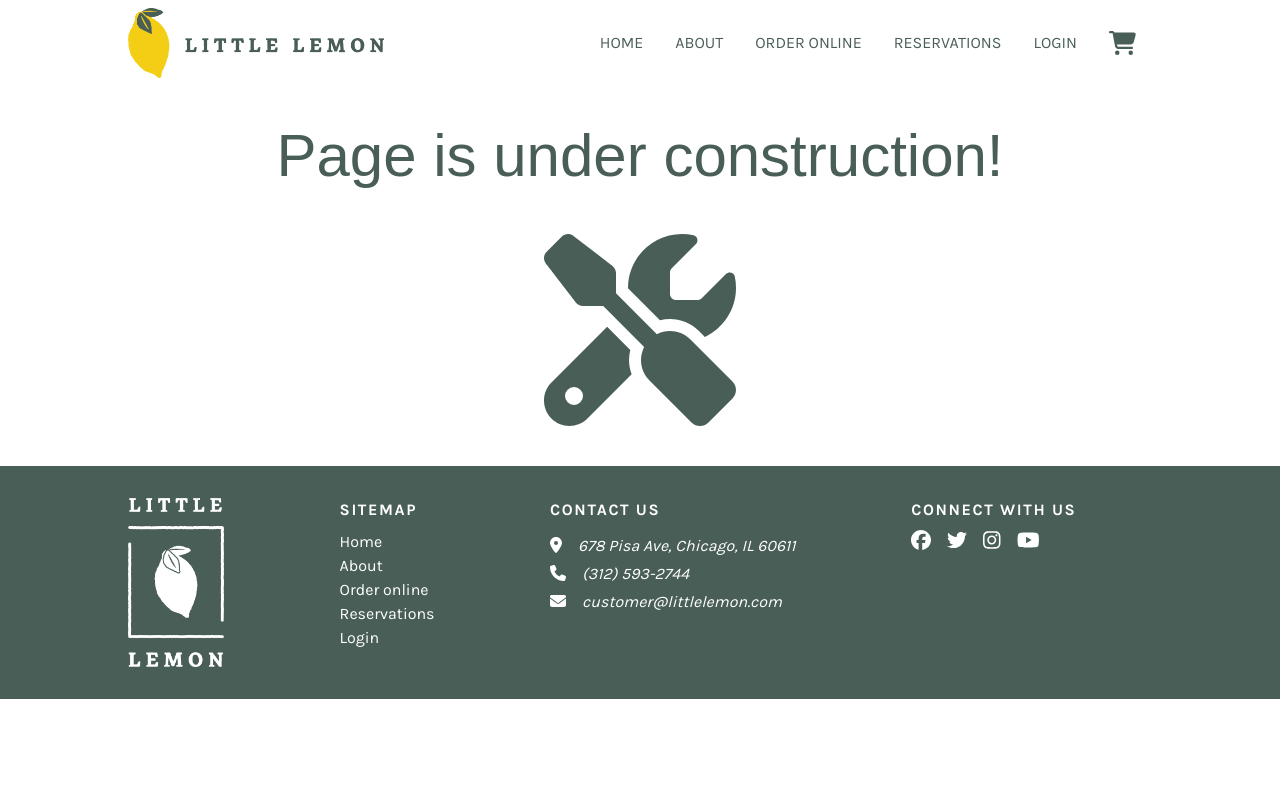
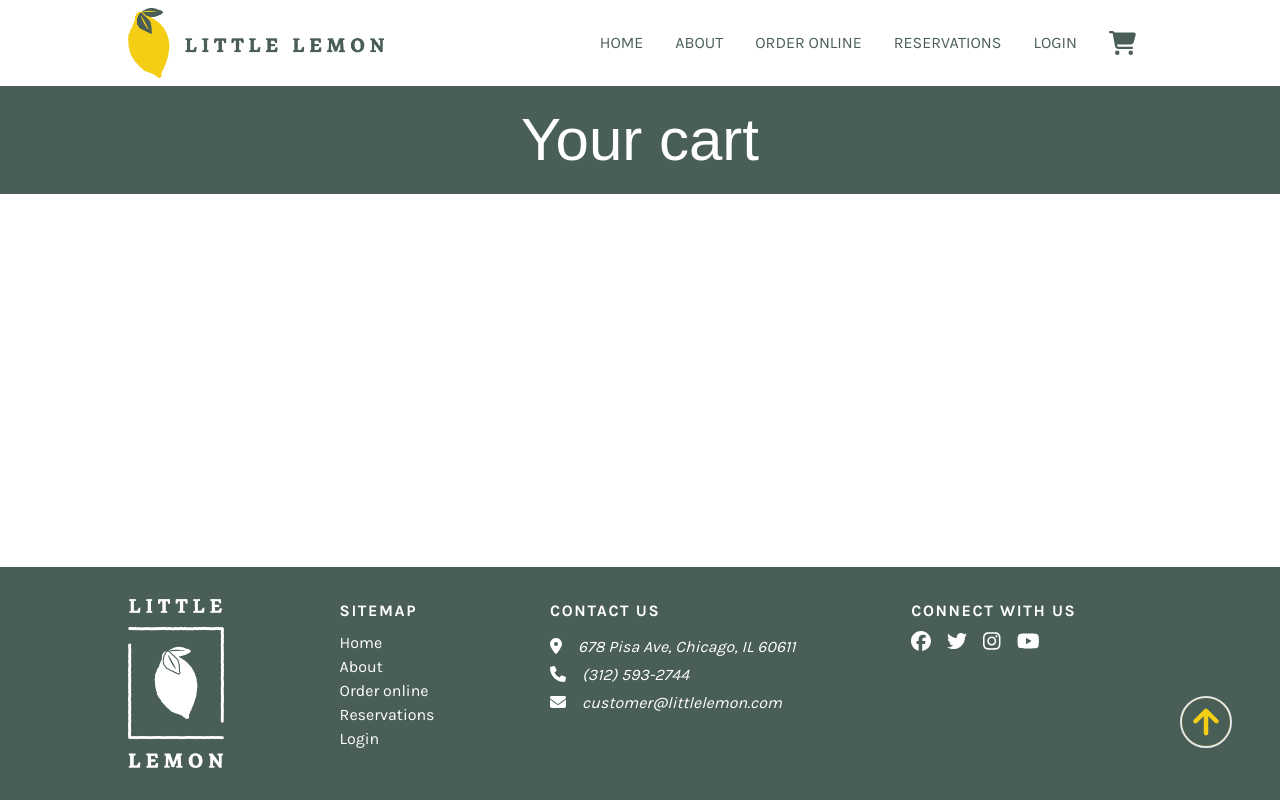
Before and after one commit to David-Werth/little-lemon, a Next.js app: page /order/cart in a window 1280 px wide. Built offline with nearby package versions, Linux system fonts and the light colour scheme; a web font is replaced by a local one.

Commit message:
scroll to top button init

```diff
--- a/app/layout.jsx
+++ b/app/layout.jsx
@@ -1,5 +1,6 @@
-import Header from '@/components/Header';
-import Footer from '@/components/Footer';
+import Header from '@/components/shared/Header';
+import Footer from '@/components/shared/Footer';
+import ScrollToTop from '@/components/shared/ScrollToTop';
 
 import './globals.css';
 
@@ -19,11 +20,14 @@ export const metadata = {
 
 export default function RootLayout({ children }) {
 	return (
-		<html lang="en">
-			<body className={`${karla.variable} ${markazi.variable}`}>
+		<html lang="en" className="h-full">
+			<body
+				className={`${karla.variable} ${markazi.variable} flex flex-col justify-between h-full`}
+			>
 				<Header />
 				<main className="app top-[86.14px] relative z-0 mb-[86.14px]">
 					{children}
+					<ScrollToTop />
 				</main>
 				<Footer />
 			</body>
--- a/app/order/cart/page.jsx
+++ b/app/order/cart/page.jsx
@@ -2,8 +2,11 @@ import UnderConstruction from '@/components/UnderConstruction';
 
 const page = () => {
 	return (
-		<section className="flex justify-center">
-			<UnderConstruction />
+		<section className="flex flex-col items-center w-full">
+			<h1 className="w-full px-4 py-6 text-6xl font-normal text-center text-white font-markazi bg-green">
+				Your cart
+			</h1>
+			<div className="w-11/12 max-w-5xl"></div>
 		</section>
 	);
 };
--- a/components/Footer.jsx
+++ b/components/shared/Footer.jsx
@@ -5,9 +5,8 @@ import {
 	faEnvelope,
 	faLocationDot,
 	faPhone,
-	fas,
 } from '@fortawesome/free-solid-svg-icons';
-import logo from '../public/logowhite.png';
+import logowhite from '../../public/logowhite.png';
 import Image from 'next/image';
 import Link from 'next/link';
 import {
@@ -21,7 +20,7 @@ const Footer = () => {
 	return (
 		<footer className="flex justify-center w-full py-8 mt-auto text-white bg-green font-karla">
 			<div className="grid w-11/12 max-w-5xl gap-10 sm:grid-cols-2 md:grid-cols-none md:grid-flow-col justify-items-stretch">
-				<Image src={logo} alt="logo" className="w-24" />
+				<Image src={logowhite} alt="logo" className="w-24" />
 				<nav>
 					<h4 className="mb-2 font-bold tracking-widest">SITEMAP</h4>
 					<ul className="flex flex-col">
--- a/components/Navbar.jsx
+++ b/components/shared/Navbar.jsx
@@ -7,7 +7,7 @@ import { FontAwesomeIcon } from '@fortawesome/react-fontawesome';
 import { faBars, faCartShopping } from '@fortawesome/free-solid-svg-icons';
 import { faX } from '@fortawesome/free-solid-svg-icons';
 
-import logo from '../public/logo.png';
+import logo from '../../public/logo.png';
 import { useEffect, useState } from 'react';
 
 const Navbar = () => {
--- /dev/null
+++ b/components/shared/ScrollToTop.jsx
@@ -0,0 +1,25 @@
+'use client';
+
+import { faArrowCircleUp } from '@fortawesome/free-solid-svg-icons';
+import { FontAwesomeIcon } from '@fortawesome/react-fontawesome';
+
+const isBrowser = () => typeof window !== 'undefined'; //The approach recommended by Next.js
+
+function scrollToTop() {
+	if (!isBrowser()) return;
+	window.scrollTo({ top: 0, behavior: 'smooth' });
+}
+
+const ScrollToTop = () => {
+	return (
+		<div className="fixed z-50 cursor-pointer md:bottom-12 md:right-12 bottom-4 right-4 just">
+			<FontAwesomeIcon
+				icon={faArrowCircleUp}
+				onClick={scrollToTop}
+				className="h-12 border-2 rounded-full bg-yellow text-green"
+			/>
+		</div>
+	);
+};
+
+export default ScrollToTop;
```
Also changed, not shown: components/shared/Header.jsx (renamed from components/Header.jsx).
